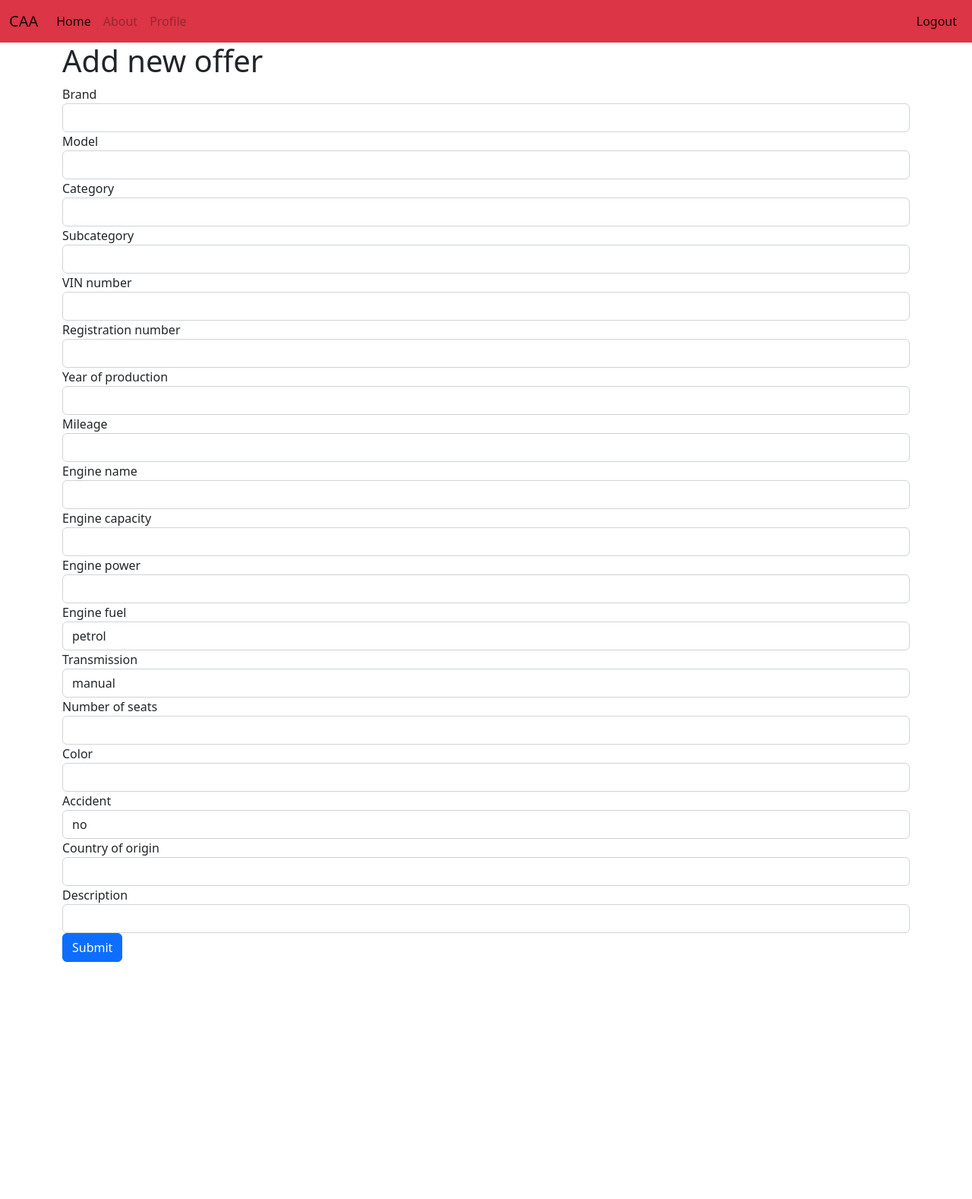
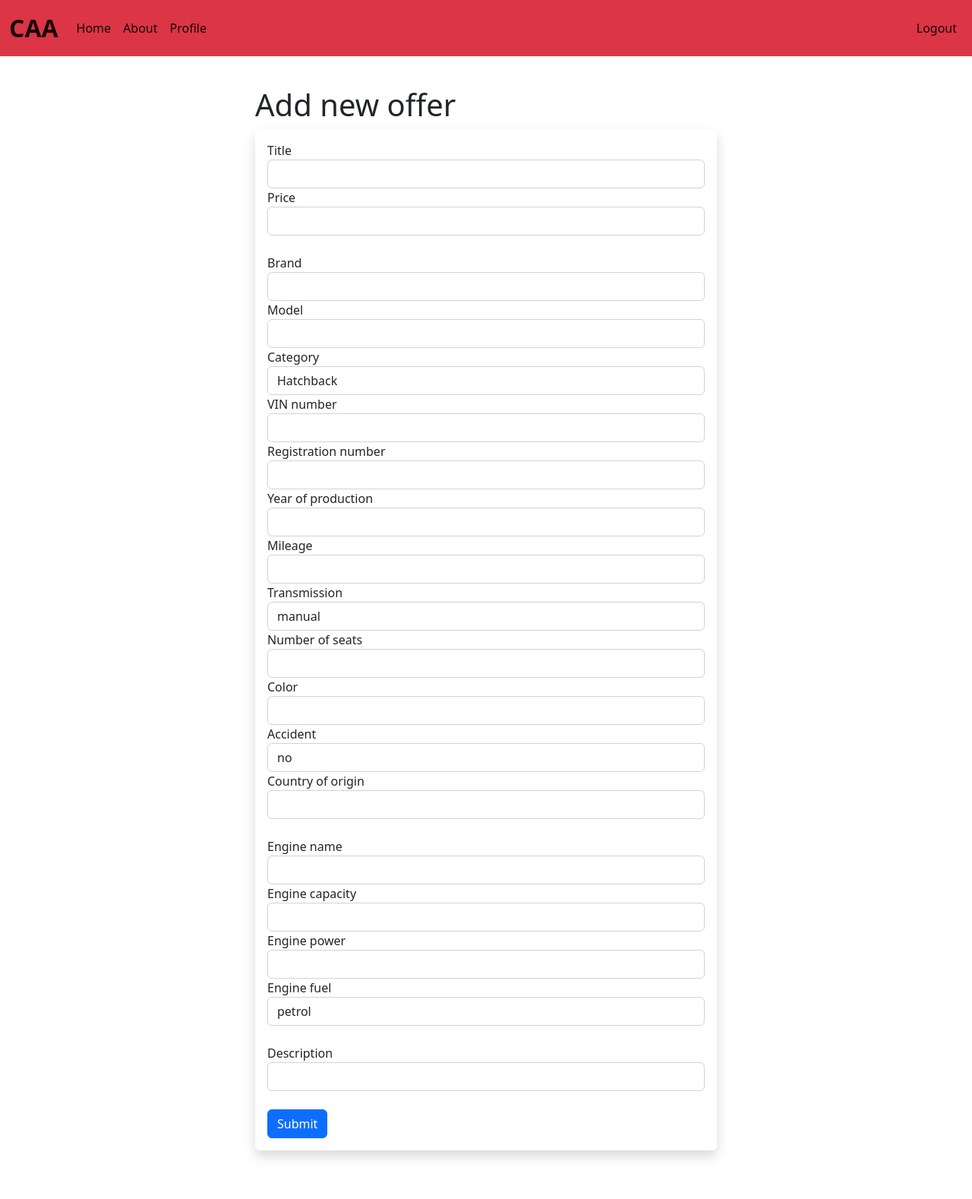
Before and after one commit to Camil458/CAA, a Flask app: page /add in a window 1280 px wide. Shown: the whole page at 76% size. Before the commit the page ends 1266 px from the top, so only its background shows below. Run offline with Flask 2, Linux system fonts and the light colour scheme; the visitor is signed in with stand-in values (Sample User, id 1); parts of the project's set-up code (start-up, migrations or seed data) failed here and were passed over; some libraries are stand-ins or nearby versions.

```diff
--- a/app/app.py
+++ b/app/app.py
@@ -40,6 +40,12 @@ def create_app():
     from app.views.add_offer import bp as bp_add_offer
     app.register_blueprint(bp_add_offer)
 
+    from app.views.about import bp as bp_about
+    app.register_blueprint(bp_about)
+
+    from app.views.profile import bp as bp_profile
+    app.register_blueprint(bp_profile)
+
     with app.app_context():
         db.create_all()
 
--- a/app/templates/add_offer.html
+++ b/app/templates/add_offer.html
@@ -1,8 +1,17 @@
 {% extends "base.html" %}
 {% block body %}
     {% from "includes/_formhelpers.html" import render_field %}
+    <br/>
     <h1>Add new offer</h1>
+    <div class="shadow p-3 mb-5 bg-body rounded">
         <form method="POST" action="">
+            <div class="form-group">
+                {{render_field(form.title, class_="form-control")}}
+            </div>
+            <div class="form-group">
+                {{render_field(form.price, class_="form-control")}}
+            </div>
+            <br/>
             <div class="form-group">
                 {{render_field(form.brand, class_="form-control")}}
             </div>
@@ -11,9 +20,6 @@
             </div>
             <div class="form-group">
                 {{render_field(form.category, class_="form-control")}}
-        </div>
-        <div class="form-group">
-            {{render_field(form.subcategory, class_="form-control")}}
             </div>
             <div class="form-group">
                 {{render_field(form.vin, class_="form-control")}}
@@ -27,20 +33,6 @@
             <div class="form-group">
                 {{render_field(form.mileage, class_="form-control")}}
             </div>
-
-        <div class="form-group">
-            {{render_field(form.engine_name, class_="form-control")}}
-        </div>
-        <div class="form-group">
-            {{render_field(form.engine_capacity, class_="form-control")}}
-        </div>
-        <div class="form-group">
-            {{render_field(form.engine_power, class_="form-control")}}
-        </div>
-        <div class="form-group">
-            {{render_field(form.engine_fuel, class_="form-control")}}
-        </div>
-
             <div class="form-group">
                 {{render_field(form.transmission, class_="form-control")}}
             </div>
@@ -56,10 +48,25 @@
             <div class="form-group">
                 {{render_field(form.country, class_="form-control")}}
             </div>
+            <br/>
+            <div class="form-group">
+                {{render_field(form.engine_name, class_="form-control")}}
+            </div>
+            <div class="form-group">
+                {{render_field(form.engine_capacity, class_="form-control")}}
+            </div>
+            <div class="form-group">
+                {{render_field(form.engine_power, class_="form-control")}}
+            </div>
+            <div class="form-group">
+                {{render_field(form.engine_fuel, class_="form-control")}}
+            </div>
+            <br/>
             <div class="form-group">
                 {{render_field(form.desc, class_="form-control")}}
             </div>
-
+            <br/>
             <button type="submit" class="btn btn-primary">Submit</button>
         </form>
+    </div>
 {% endblock %}
--- a/app/templates/base.html
+++ b/app/templates/base.html
@@ -9,7 +9,7 @@
     </head>
     <body>
         {% include 'includes/_navbar.html' %}
-        <div class="container">
+        <div class="container p-3 col-12 col-md-6">
             {% include 'includes/_messages.html' %}
             {% block body %}
             {% endblock %}
--- a/app/templates/includes/_navbar.html
+++ b/app/templates/includes/_navbar.html
@@ -1,20 +1,27 @@
 <nav class="navbar navbar-expand-lg bg-danger">
-  <div class="container-fluid">
-    <a class="navbar-brand" href="/">CAA</a>
+  <div class="container-fluid ">
+    <a class="navbar-brand" style="font-size: xx-large; font-weight: bold" href="/">CAA</a>
     <button class="navbar-toggler" type="button" data-bs-toggle="collapse" data-bs-target="#navbarSupportedContent" aria-controls="navbarSupportedContent" aria-expanded="false" aria-label="Toggle navigation">
       <span class="navbar-toggler-icon"></span>
     </button>
     <div class="collapse navbar-collapse" id="navbarSupportedContent">
       <ul class="navbar-nav me-auto mb-2 mb-lg-0">
         <li class="nav-item">
-          <a class="nav-link active" aria-current="page" href="/">Home</a>
+            <a class="nav-link active" aria-current="page" href="/">Home</a>
         </li>
         <li class="nav-item">
-          <a class="nav-link disabled" href="/about">About</a>
+          <a class="nav-link active" href="/about">About</a>
         </li>
-        <li class="nav-item">
-          <a class="nav-link disabled">Profile</a>
-        </li>
+          {% if current_user.is_authenticated %}
+              <li class="nav-item">
+                <a class="nav-link active" href="/profile">Profile</a>
+              </li>
+          {% endif %}
+          {% if not current_user.is_authenticated %}
+              <li class="nav-item">
+                <a class="nav-link disabled">Profile</a>
+              </li>
+          {% endif %}
       </ul>
       <form class="d-flex">
         <ul class="navbar-nav me-auto mb-2 mb-lg-0">
--- a/app/templates/login.html
+++ b/app/templates/login.html
@@ -1,7 +1,9 @@
 {% extends "base.html" %}
 {% block body %}
     {% from "includes/_formhelpers.html" import render_field %}
+    <br/>
     <h1>Login</h1>
+    <div class="shadow p-3 mb-5 bg-body rounded">
         <form method="POST" action="">
             <div class="form-group">
                 {{render_field(form.username, class_="form-control")}}
@@ -9,8 +11,11 @@
             <div class="form-group">
                 {{render_field(form.password, class_="form-control")}}
             </div>
+            <br/>
             Don't have an account? <a href="/register">Sign Up</a> for free
+            <br/>
             <br/>
             <button type="submit" class="btn btn-primary">Submit</button>
         </form>
+    </div>
 {% endblock %}
--- a/app/templates/register.html
+++ b/app/templates/register.html
@@ -1,7 +1,9 @@
 {% extends "base.html" %}
 {% block body %}
     {% from "includes/_formhelpers.html" import render_field %}
+    <br/>
     <h1>Register</h1>
+    <div class="shadow p-3 mb-5 bg-body rounded">
         <form method="POST" action="">
                 <div class="form-group">
                     {{render_field(form.name, class_="form-control")}}
@@ -18,6 +20,8 @@
                 <div class="form-group">
                     {{render_field(form.confirm, class_="form-control")}}
                 </div>
+                <br/>
                 <button type="submit" class="btn btn-primary">Submit</button>
         </form>
+    </div>
 {% endblock %}
--- a/app/views/add_offer.py
+++ b/app/views/add_offer.py
@@ -12,39 +12,41 @@ bp = Blueprint('add_offer', __name__)
 def add_offer():
     form = AddForm(request.form)
     if request.method == 'POST' and form.validate():
+        title = form.title.data
+        price = form.price.data
+
         brand = form.brand.data
         model = form.model.data
         category = form.category.data
-        subcategory = form.subcategory.data
         vin = form.vin.data
         reg = form.reg.data
         year = form.year.data
         mileage = form.mileage.data
+        transmission = form.transmission.data
+        num_of_seats = form.num_of_seats.data
+        color = form.color.data
+        accident = form.accident.data
+        country = form.country.data
 
         engine_name = form.engine_name.data
         engine_capacity = form.engine_capacity.data
         engine_power = form.engine_power.data
         engine_fuel = form.engine_fuel.data
 
-        transmission = form.transmission.data
-        num_of_seats = form.num_of_seats.data
-        color = form.color.data
-        accident = form.accident.data
-        country = form.country.data
         desc = form.desc.data
 
         bid = create_brand(brand)
         mid = create_model(model, bid)
         cid = create_category(category)
-        sid = create_subcategory(subcategory, cid)
         eid = create_engine(engine_name, engine_capacity, engine_power, engine_fuel)
 
-        uid = current_user.get_id()
+        user_id = current_user.get_id()
 
-        # add new car offer to database
-        car_offer = Car(bid=bid, mid=mid, cid=cid, sid=sid, vin=vin, reg=reg, year=year, mileage=mileage, eid=eid,
-                        transmission=transmission, num_of_seats=num_of_seats, color=color, accident=accident, uid=uid,
-                        desc=desc, country=country)
+        car_id = create_car(bid, mid, cid, vin, reg, year, mileage, eid, transmission, num_of_seats, color,
+                            accident, country, desc)
+
+        # add new offer to database
+        car_offer = Offer(title=title, price=price, car_id=car_id, user_id=user_id)
         db.session.add(car_offer)
         db.session.commit()
 
@@ -96,21 +98,6 @@ def create_category(category_name):
         return new_category.cid
 
 
-def create_subcategory(subcategory_name, cid):
-    subcategory = Subcategory.query.filter_by(name=subcategory_name).first()
-
-    if subcategory:
-        return subcategory.sid
-    else:
-        # add new subcategory to database
-        new_subcategory = Subcategory(name=subcategory_name, cid=cid)
-
-        db.session.add(new_subcategory)
-        db.session.commit()
-
-        return new_subcategory.sid
-
-
 def create_engine(name, capacity, power, fuel):
     # add new engine
     new_engine = Engine(name=name, capacity=capacity, power=power, fuel=fuel)
@@ -119,3 +106,15 @@ def create_engine(name, capacity, power, fuel):
     db.session.commit()
 
     return new_engine.eid
+
+
+def create_car(bid, mid, cid, vin, reg, year, mileage, eid, transmission, num_of_seats, color, accident, country,
+               desc):
+    # add new car
+    new_car = Car(bid=bid, mid=mid, cid=cid, vin=vin, reg=reg, year=year, mileage=mileage, eid=eid,
+                  transmission=transmission, num_of_seats=num_of_seats, color=color, accident=accident,
+                  country=country, desc=desc)
+    db.session.add(new_car)
+    db.session.commit()
+
+    return new_car.id
--- a/app/views/forms.py
+++ b/app/views/forms.py
@@ -1,4 +1,4 @@
-from wtforms import Form, StringField, PasswordField, IntegerField, SelectField, validators
+from wtforms import Form, StringField, PasswordField, IntegerField, SelectField, validators, EmailField
 
 
 # Login Form Class
@@ -11,7 +11,7 @@ class LoginForm(Form):
 class RegisterForm(Form):
     name = StringField('Name', [validators.Length(min=4, max=25)])
     username = StringField('Username', [validators.Length(min=4, max=25)])
-    email = StringField('Email', [validators.Length(min=6, max=50)])
+    email = EmailField('Email', [validators.Length(min=6, max=50)])
     password = PasswordField('Password', [
         validators.DataRequired(),
         validators.EqualTo('confirm', message='Passwords do not match')
@@ -20,19 +20,22 @@ class RegisterForm(Form):
 
 
 class AddForm(Form):
+
+    title = StringField('Title', [validators.Length(min=4, max=30)])
+    price = IntegerField('Price')
+
     brand = StringField('Brand', [validators.Length(min=4, max=30)])
     model = StringField('Model', [validators.Length(min=1, max=30)])
-    category = StringField('Category', [validators.Length(min=1, max=30)])
-    subcategory = StringField('Subcategory', [validators.Length(min=1, max=30)])
+    category = SelectField('Category', choices=['Hatchback', 'Sedan', 'SUV', 'Coupe', 'Convertible', 'Wagon', 'Targa', 'Minivan', 'Buggy', 'Pickup', 'Other'])
     vin = StringField('VIN number', [validators.Length(min=4, max=30)])
     reg = StringField('Registration number', [validators.Length(min=4, max=30)])
     year = IntegerField('Year of production')
     mileage = IntegerField('Mileage')
 
-    engine_name = StringField('Engine name', [validators.Length(min=1, max=30)])
-    engine_capacity = StringField('Engine capacity', [validators.Length(min=1, max=30)])
+    engine_name = StringField('Engine name', [validators.Length(max=30)])
+    engine_capacity = IntegerField('Engine capacity')
     engine_power = StringField('Engine power', [validators.Length(min=1, max=8)])
-    engine_fuel = SelectField('Engine fuel', choices=['petrol', 'diesel'])
+    engine_fuel = SelectField('Engine fuel', choices=['petrol', 'diesel', 'electric', 'gas'])
 
     transmission = SelectField('Transmission', choices=['manual', 'automat'])
     num_of_seats = IntegerField('Number of seats')
```
Also changed, not shown: app/models.py (+8 -8 lines), app/templates/about.html (added, +8 -0 lines), app/templates/index.html (+46 -4 lines), app/templates/profile.html (added, +8 -0 lines), app/views/about.py (added, +8 -0 lines), app/views/index.py (+21 -1 lines), app/views/profile.py (added, +8 -0 lines). Lines whose indentation alone changed are shown as unchanged.
